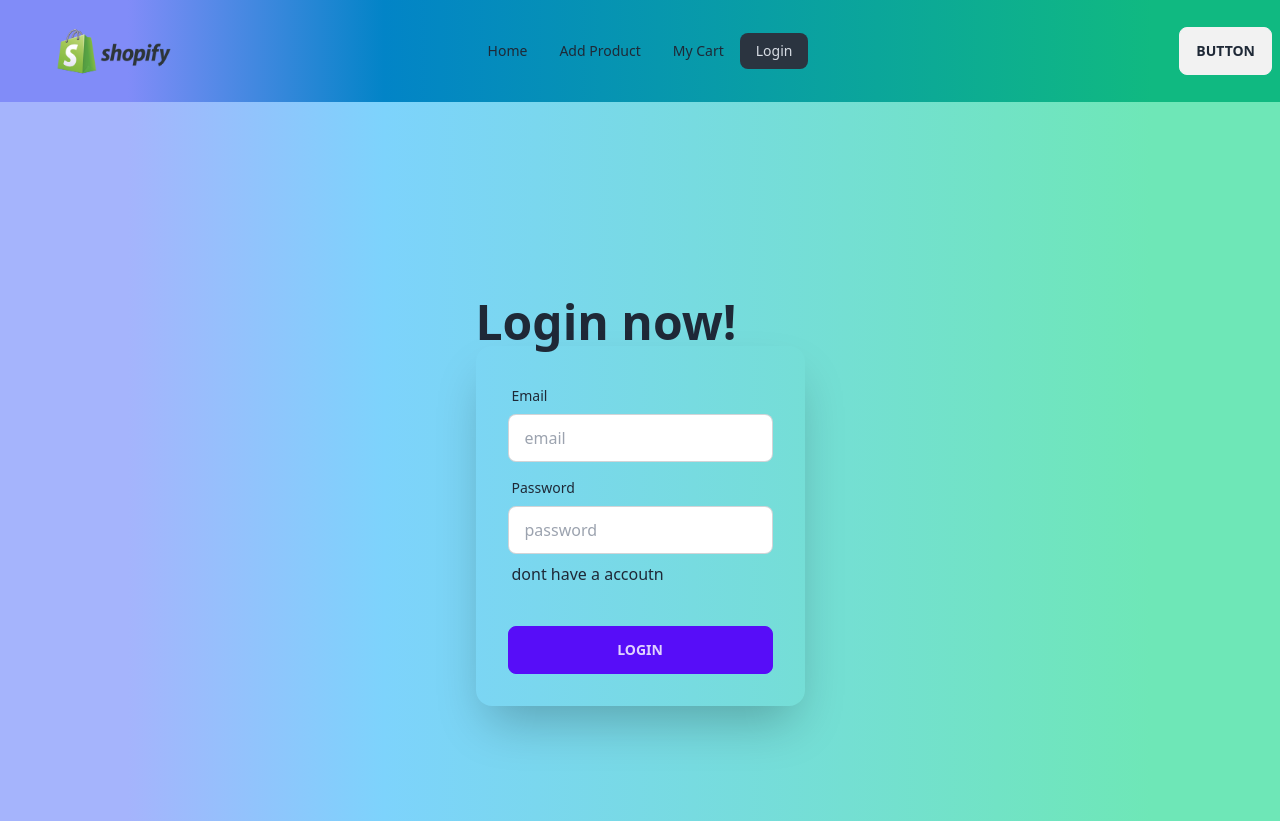
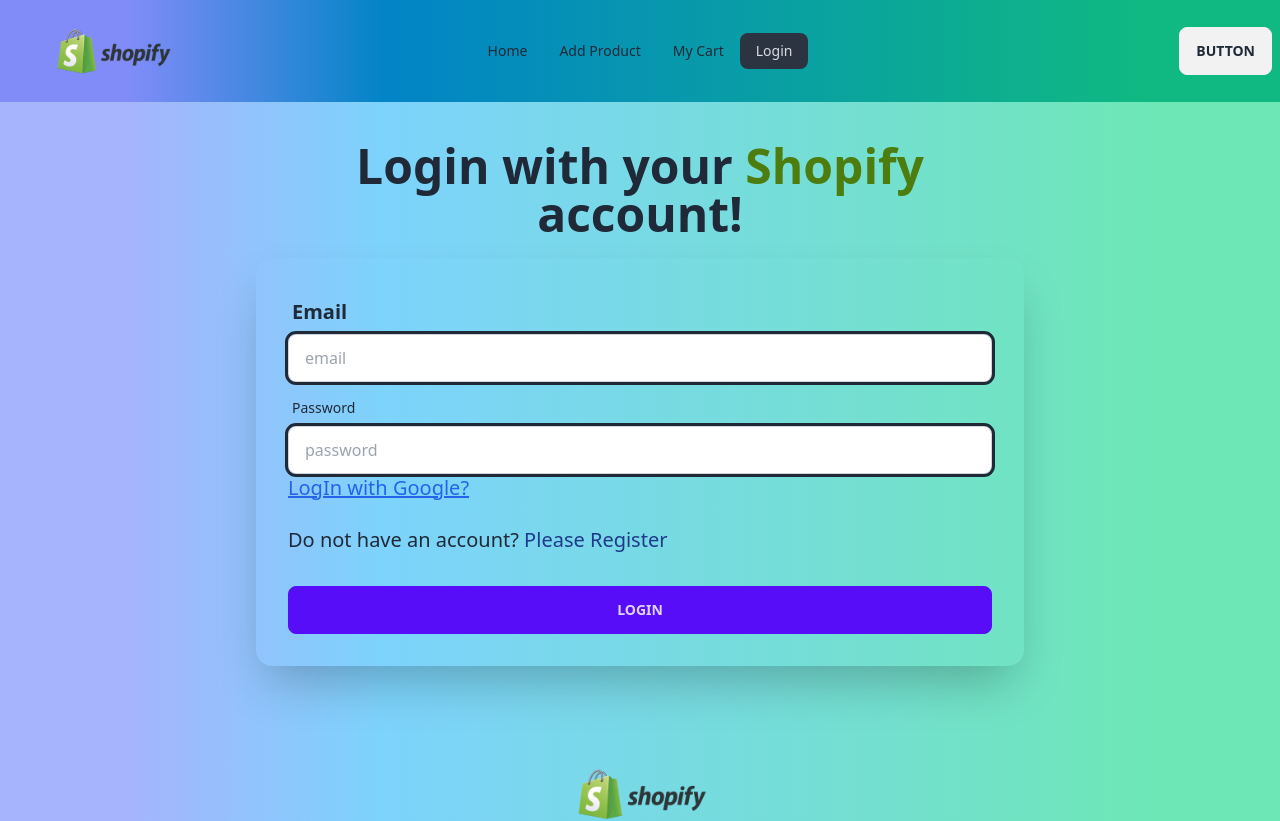
Before and after one commit to neelimapriya/shopify-client, a React (Vite) app: page /login in a window 1280 px wide. Shown: the top 821 px of the page. Built offline with nearby package versions, Linux system fonts and the light colour scheme; no server answers.

Commit message:
setup login page

```diff
--- a/src/Components/Login/Login.jsx
+++ b/src/Components/Login/Login.jsx
@@ -1,25 +1,67 @@
-import React from "react";
-import { Link } from "react-router-dom";
+import  { useContext, useState } from "react";
+import { Link, useLocation, useNavigate } from "react-router-dom";
+import { AuthContext } from "../../AuthProvider/AuthProvider";
+import Footer from "../Footer/Footer";
 
 const Login = () => {
+    const {login,googleLogin}=useContext(AuthContext)
+    const [errorText,setErrorText]=useState('')
+    const navigate =useNavigate();
+    const location =useLocation();
+
+
+    const handleLogin=e=>{
+      e.preventDefault();
+      const form= new FormData(e.currentTarget);
+      const email =form.get('email');
+      const password=form.get('password')
+      console.log(email,password)
+
+      setErrorText('')
+
+      login(email,password)
+      .then(result =>{
+        console.log(result.user)
+        e.target.reset()
+        navigate(location ?.state? location.state : '/')
+      })
+      .catch(error=>{
+        setErrorText(error.message)
+      })
+    }
+
+    const handleSignInGoogle=()=>{
+        googleLogin()
+        .then(result=>{
+          const user =result.user;
+          console.log(user)
+          navigate(location?.state ? location.state : '/')
+
+        })
+        .catch(error=>{
+          console.error(error.message)
+        })
+
+      }
   return (
     <div className=" bg-gradient-to-r from-indigo-300 from-10% via-sky-300 via-30% to-emerald-300 to-90%">
-      <div className="hero min-h-screen ">
+      <div className="max-w-3xl mx-auto min-h-fit pt-10  ">
         <div className=" flex-col lg:flex-row-reverse">
           <div className="text-center lg:text-left">
-            <h1 className="text-5xl font-bold">Login now!</h1>
+            <h1 className="text-5xl text-center font-bold">Login with your <span className="text-lime-700">Shopify</span> account!</h1>
 
           </div>
-          <div className="card flex-shrink-0 w-full  shadow-2xl bg-transparent">
-            <form className="card-body">
+          <div className="card mt-5 flex-shrink-0 w-full  shadow-2xl bg-transparent">
+            <form onSubmit={handleLogin} className="card-body">
               <div className="form-control">
                 <label className="label">
-                  <span className="label-text">Email</span>
+                  <span className="label-text text-xl   font-semibold ">Email</span>
                 </label>
                 <input
                   type="email"
                   placeholder="email"
-                  className="input input-bordered"
+                  className="input input-bordered outline  hover:outline-sky-600
+                  "
                   required
                 />
               </div>
@@ -30,21 +72,33 @@
                 <input
                   type="password"
                   placeholder="password"
-                  className="input input-bordered"
+                  className="input input-bordered  outline  hover:outline-sky-600"
                   required
                 />
-                <label className="label">
-                  <Link to='/register'>
-                  <p> dont have a accoutn</p></Link>
-                </label>
+
+                <div onClick={handleSignInGoogle} className=" cursor-pointer">
+
+      <p className="hover:text-lime-700 text-blue-600  text-xl underline items-center justify-center"> LogIn with Google?</p></div><br />
+               <div>
+               <p className="text-xl"> Do not have an account?
+                  <Link className="text-blue-900" to='/register'> Please Register
+                  </Link></p>
+               </div>
+
               </div>
               <div className="form-control mt-6">
                 <button className="btn btn-primary">Login</button>
               </div>
             </form>
+            <div>
+              {
+                errorText && <p className="text-center text-xl text-red-600">{errorText}</p>
+              }
+            </div>
           </div>
         </div>
       </div>
+      <Footer></Footer>
     </div>
   );
 };
```
